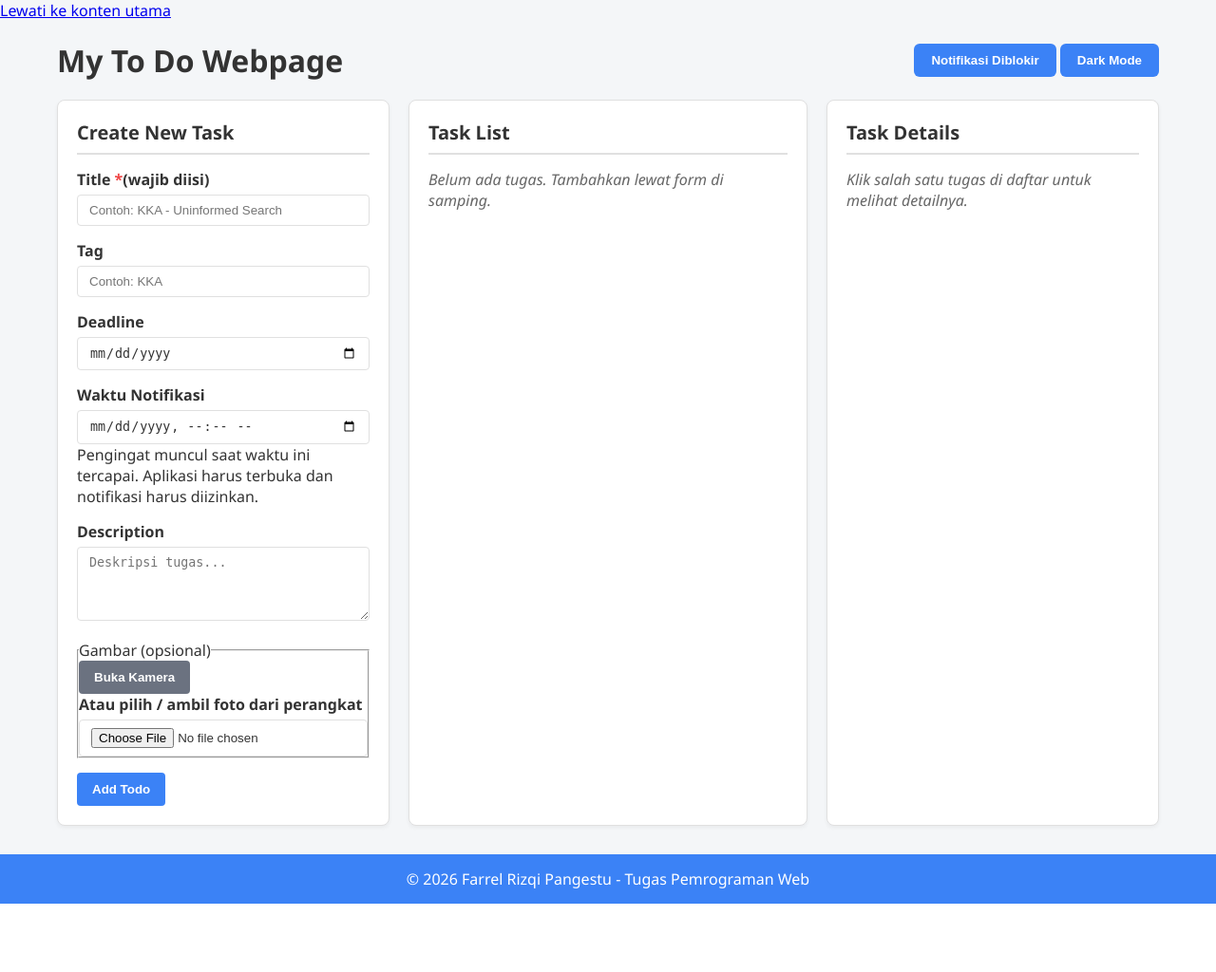
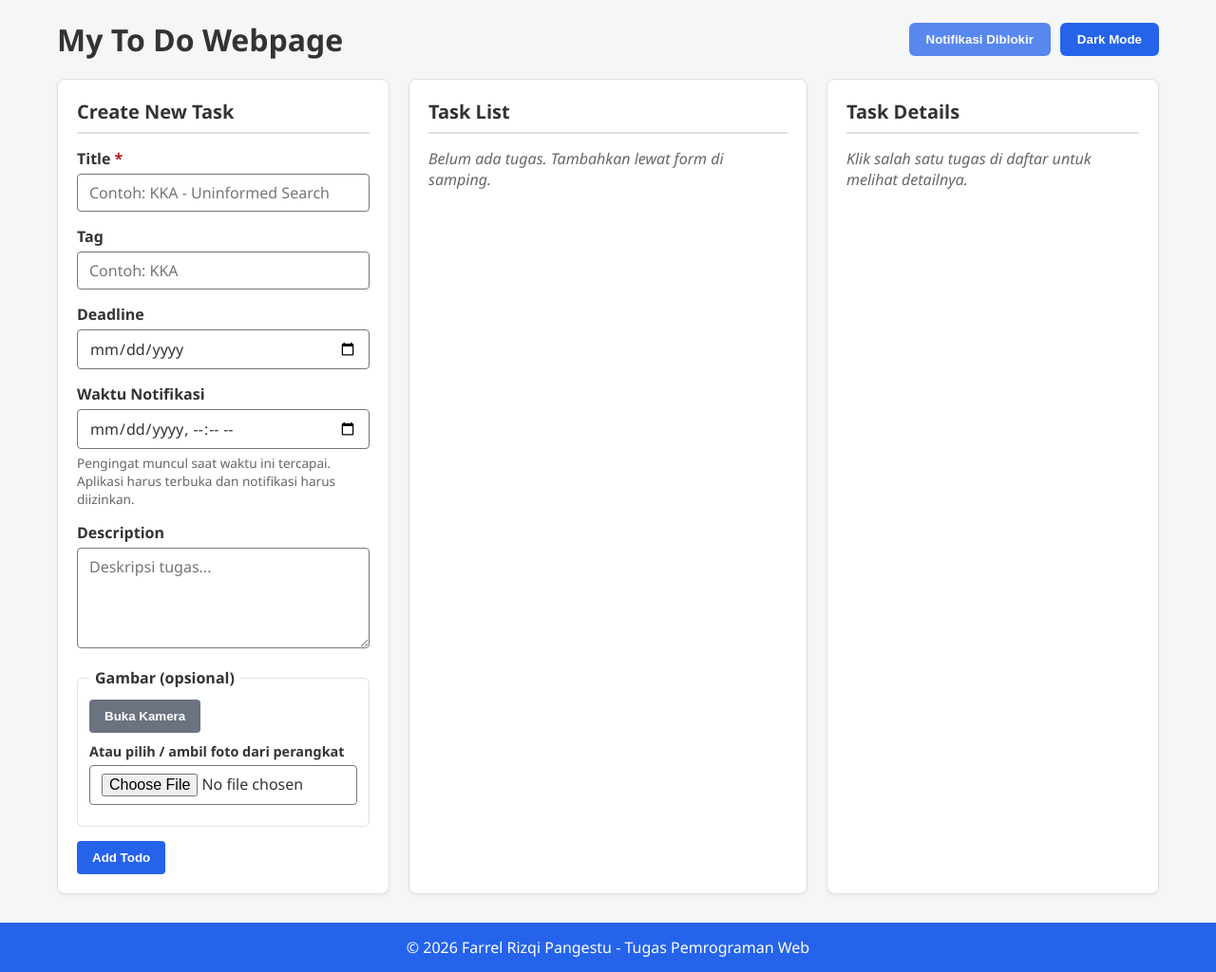
Before and after one commit to IF-Pemrograman-Web-A/5025251187_ToDo-App, a PHP site: page / in a window 1280 px wide. Shown: the whole page at 95% size. Before the commit the page ends 952 px from the top, so only its background shows below. Run offline with PHP 8.4, Linux system fonts and the light colour scheme.

Commit message:
Update style.css

```diff
--- a/style.css
+++ b/style.css
@@ -4,16 +4,19 @@
     --text-color: #333333;
     --text-muted: #666666;
     --border-color: #e0e0e0;
-    --primary-color: #3b82f6;
-    --primary-hover: #2563eb;
+    --primary-color: #2563eb;
+    --primary-hover: #1d4ed8;
     --secondary-color: #6b7280;
-    --done-color: #10b981;
-    --delete-color: #ef4444;
-    --edit-color: #f59e0b;
+    --done-color: #047857;
+    --delete-color: #b91c1c;
+    --edit-color: #b45309;
     --tag-bg: #e0f2fe;
     --tag-text: #0369a1;
-    --selected-border: #3b82f6;
+    --selected-border: #2563eb;
     --footer-text: #ffffff;
+    --input-border: #767676;
+    --focus-color: #1d4ed8;
+    --error-color: #b91c1c;
 }
 
 body.dark-mode {
@@ -28,6 +31,9 @@ body.dark-mode {
     --tag-text: #93c5fd;
     --selected-border: #818cf8;
     --footer-text: #ffffff;
+    --input-border: #8b8ba7;
+    --focus-color: #93c5fd;
+    --error-color: #fca5a5;
 }
 
 * {
@@ -114,17 +120,19 @@ body {
 }
 
 .required {
-    color: var(--delete-color);
+    color: var(--error-color);
 }
 
 .form-group input,
 .form-group textarea {
     width: 100%;
     padding: 8px 12px;
-    border: 1px solid var(--border-color);
+    border: 1px solid var(--input-border);
     border-radius: 4px;
     background-color: var(--card-bg);
     color: var(--text-color);
+    font-family: inherit;
+    font-size: 1rem;
 }
 
 .form-actions {
@@ -188,6 +196,7 @@ body {
     background: none;
     border: none;
     color: var(--text-color);
+    font-family: inherit;
     font-size: 1rem;
     font-weight: bold;
     text-align: left;
@@ -196,6 +205,7 @@ body {
 
 .task-meta {
     display: flex;
+    flex-wrap: wrap;
     gap: 10px;
     font-size: 0.85rem;
     color: var(--text-muted);
@@ -212,12 +222,14 @@ body {
 
 .task-actions {
     display: flex;
+    flex-wrap: wrap;
     gap: 6px;
 }
 
 .btn-small {
-    padding: 4px 8px;
-    font-size: 0.75rem;
+    padding: 6px 10px;
+    min-height: 32px;
+    font-size: 0.8rem;
     border: none;
     border-radius: 4px;
     cursor: pointer;
@@ -234,7 +246,7 @@ body {
 
 .detail-card dl {
     display: grid;
-    grid-template-columns: 80px 1fr;
+    grid-template-columns: 90px 1fr;
     gap: 6px;
     margin-bottom: 15px;
     font-size: 0.9rem;
@@ -268,3 +280,178 @@ body {
     pointer-events: none;
     cursor: default;
 }
+
+.header-actions {
+    display: flex;
+    flex-wrap: wrap;
+    gap: 10px;
+}
+
+.btn-theme:disabled,
+.btn:disabled {
+    opacity: 0.75;
+    cursor: not-allowed;
+}
+
+.field-help {
+    margin-top: 5px;
+    font-size: 0.85rem;
+    color: var(--text-muted);
+}
+
+.field-error {
+    margin-top: 5px;
+    font-size: 0.9rem;
+    font-weight: 600;
+    color: var(--error-color);
+}
+
+.form-group input[aria-invalid="true"] {
+    border-color: var(--error-color);
+    border-width: 2px;
+}
+
+.image-field {
+    border: 1px solid var(--border-color);
+    border-radius: 6px;
+    padding: 12px;
+    min-width: 0;
+}
+
+.image-field legend {
+    padding: 0 6px;
+    font-weight: 600;
+}
+
+.image-actions {
+    display: flex;
+    flex-wrap: wrap;
+    gap: 10px;
+    margin-bottom: 10px;
+}
+
+.file-label {
+    display: block;
+    margin-bottom: 5px;
+    font-size: 0.9rem;
+}
+
+.image-field input[type="file"] {
+    width: 100%;
+    margin-bottom: 10px;
+    color: var(--text-color);
+    font-family: inherit;
+}
+
+.camera-box,
+.image-preview-box {
+    margin-top: 10px;
+}
+
+.camera-box video,
+.image-preview-box img,
+.detail-image {
+    display: block;
+    width: 100%;
+    max-width: 100%;
+    height: auto;
+    margin-bottom: 10px;
+    border: 1px solid var(--border-color);
+    border-radius: 6px;
+    background-color: #000;
+}
+
+.image-preview-box img,
+.detail-image {
+    background-color: transparent;
+}
+
+.detail-image {
+    margin-top: 12px;
+}
+
+.sr-only {
+    position: absolute;
+    width: 1px;
+    height: 1px;
+    margin: -1px;
+    padding: 0;
+    overflow: hidden;
+    clip: rect(0, 0, 0, 0);
+    white-space: nowrap;
+    border: 0;
+}
+
+.skip-link {
+    position: absolute;
+    top: -100px;
+    left: 10px;
+    z-index: 100;
+    padding: 10px 16px;
+    border-radius: 0 0 6px 6px;
+    background-color: var(--primary-color);
+    color: var(--footer-text);
+    font-weight: 600;
+    text-decoration: none;
+}
+
+.skip-link:focus {
+    top: 0;
+}
+
+:focus-visible {
+    outline: 3px solid var(--focus-color);
+    outline-offset: 2px;
+}
+
+.form-group input:focus-visible,
+.form-group textarea:focus-visible {
+    outline-offset: 0;
+}
+
+main:focus {
+    outline: none;
+}
+
+@media (pointer: coarse) {
+    .btn,
+    .btn-theme,
+    .btn-small,
+    .task-name {
+        min-height: 44px;
+    }
+
+    .btn-small {
+        min-width: 44px;
+    }
+}
+
+@media (max-width: 480px) {
+    .app-header {
+        flex-direction: column;
+        align-items: flex-start;
+        gap: 12px;
+    }
+}
+
+@media (prefers-reduced-motion: reduce) {
+    *,
+    *::before,
+    *::after {
+        transition: none !important;
+        animation: none !important;
+        scroll-behavior: auto !important;
+    }
+}
+
+@media (forced-colors: active) {
+    .task.selected {
+        border-left-width: 6px;
+    }
+
+    .btn,
+    .btn-theme,
+    .btn-small {
+        border: 1px solid ButtonText;
+    }
+}
```
